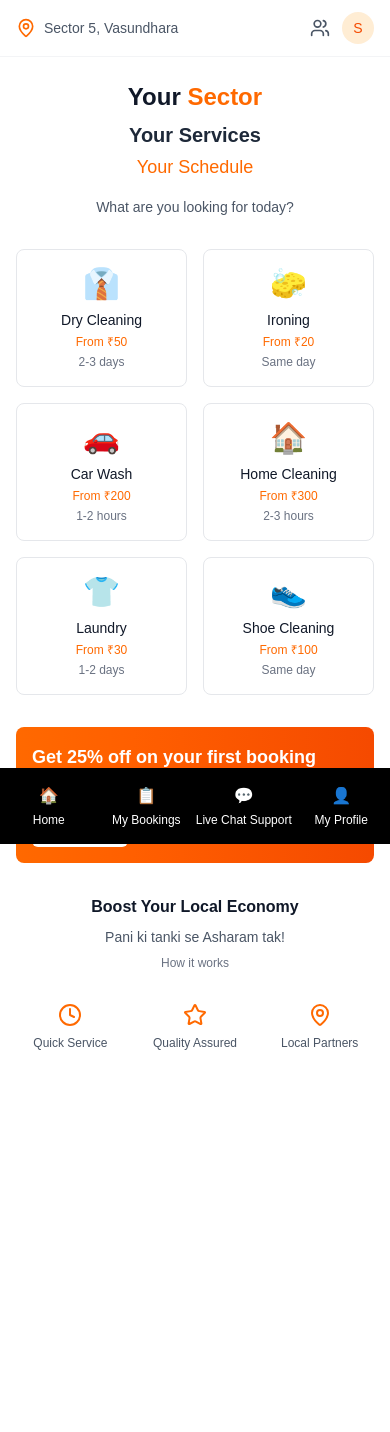
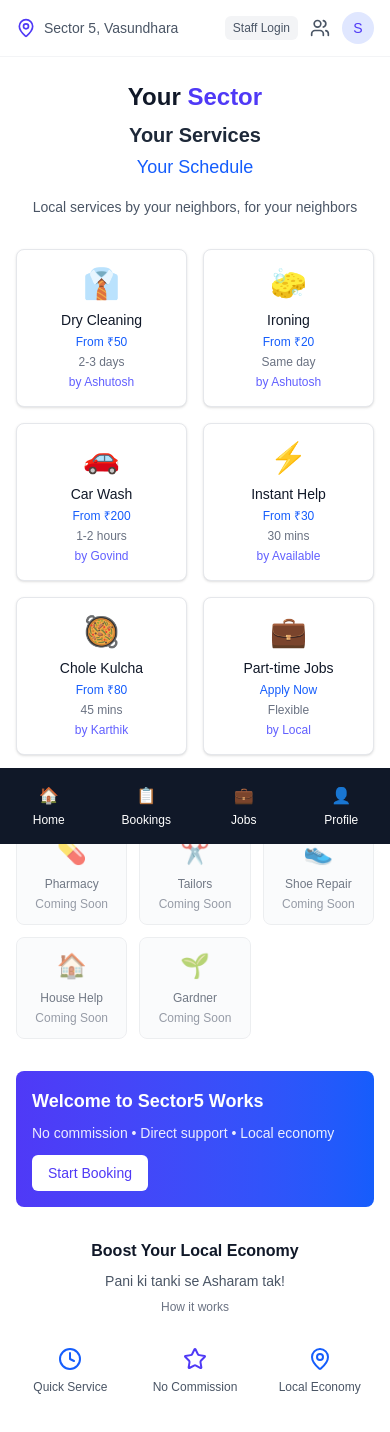
Before and after one commit to PantahrAI/sector5-works, a Next.js app: page / in a window 390 px wide. Shown: the top 1432 px of the page. Before the commit the page ends 1091 px from the top, so only its background shows below. Built offline with nearby package versions, Linux system fonts and the light colour scheme.

Commit message:
Alpha MVP: Added all service providers, staff login, coming soon services, Adhyapak brand colors, mobile-first interactions

```diff
--- a/app/page.tsx
+++ b/app/page.tsx
@@ -7,38 +7,52 @@ export default function Home() {
       title: "Dry Cleaning",
       icon: "👔",
       price: "From ₹50",
-      time: "2-3 days"
+      time: "2-3 days",
+      provider: "Ashutosh"
     },
     {
       title: "Ironing",
       icon: "🧽",
       price: "From ₹20",
-      time: "Same day"
+      time: "Same day",
+      provider: "Ashutosh"
     },
     {
       title: "Car Wash",
       icon: "🚗",
       price: "From ₹200",
-      time: "1-2 hours"
+      time: "1-2 hours",
+      provider: "Govind"
     },
     {
-      title: "Home Cleaning",
-      icon: "🏠",
-      price: "From ₹300",
-      time: "2-3 hours"
+      title: "Instant Help",
+      icon: "⚡",
+      price: "From ₹30",
+      time: "30 mins",
+      provider: "Available"
     },
     {
-      title: "Laundry",
-      icon: "👕",
-      price: "From ₹30",
-      time: "1-2 days"
+      title: "Chole Kulcha",
+      icon: "🥘",
+      price: "From ₹80",
+      time: "45 mins",
+      provider: "Karthik"
     },
     {
-      title: "Shoe Cleaning",
-      icon: "👟",
-      price: "From ₹100",
-      time: "Same day"
+      title: "Part-time Jobs",
+      icon: "💼",
+      price: "Apply Now",
+      time: "Flexible",
+      provider: "Local"
     }
+  ];
+
+  const comingSoonServices = [
+    { title: "Pharmacy", icon: "💊", status: "Coming Soon" },
+    { title: "Tailors", icon: "✂️", status: "Coming Soon" },
+    { title: "Shoe Repair", icon: "👟", status: "Coming Soon" },
+    { title: "House Help", icon: "🏠", status: "Coming Soon" },
+    { title: "Gardner", icon: "🌱", status: "Coming Soon" }
   ];
 
   return (
@@ -47,13 +61,16 @@ export default function Home() {
       <header className="bg-white border-b border-gray-100 px-4 py-3">
         <div className="max-w-md mx-auto flex items-center justify-between">
           <div className="flex items-center gap-2">
-            <MapPin className="h-5 w-5 text-orange-500" />
+            <MapPin className="h-5 w-5 text-indigo-600" />
             <span className="text-sm text-gray-600">Sector 5, Vasundhara</span>
           </div>
           <div className="flex items-center gap-3">
+            <button className="text-xs bg-gray-100 px-2 py-1 rounded-md text-gray-600 font-medium">
+              Staff Login
+            </button>
             <Users className="h-5 w-5 text-gray-600" />
-            <div className="h-8 w-8 bg-orange-100 rounded-full flex items-center justify-center">
-              <span className="text-sm font-medium text-orange-600">S</span>
+            <div className="h-8 w-8 bg-indigo-100 rounded-full flex items-center justify-center">
+              <span className="text-sm font-medium text-indigo-600">S</span>
             </div>
           </div>
         </div>
@@ -64,44 +81,68 @@ export default function Home() {
         {/* Hero Section */}
         <div className="text-center mb-8">
           <h1 className="text-2xl font-bold text-gray-900 mb-2">
-            Your <span className="text-orange-500">Sector</span>
+            Your <span className="text-indigo-600">Sector</span>
           </h1>
           <h2 className="text-xl font-semibold text-gray-800 mb-1">
             Your Services
           </h2>
-          <h3 className="text-lg font-medium text-orange-500 mb-4">
+          <h3 className="text-lg font-medium text-blue-600 mb-4">
             Your Schedule
           </h3>
           <p className="text-sm text-gray-600 mb-6">
-            What are you looking for today?
+            Local services by your neighbors, for your neighbors
           </p>
         </div>
 
         {/* Services Grid */}
-        <div className="grid grid-cols-2 gap-4 mb-8">
+        <div className="grid grid-cols-2 gap-4 mb-6">
           {services.map((service, index) => (
             <div
               key={index}
-              className="bg-white border border-gray-200 rounded-lg p-4 text-center hover:shadow-md transition-shadow cursor-pointer"
+              className="bg-white border border-gray-200 rounded-lg p-4 text-center active:scale-95 transition-transform cursor-pointer shadow-sm"
             >
               <div className="text-3xl mb-2">{service.icon}</div>
               <h3 className="font-medium text-gray-900 text-sm mb-1">
                 {service.title}
               </h3>
-              <p className="text-xs text-orange-500 font-medium mb-1">
+              <p className="text-xs text-blue-600 font-medium mb-1">
                 {service.price}
               </p>
-              <p className="text-xs text-gray-500">{service.time}</p>
+              <p className="text-xs text-gray-500 mb-1">{service.time}</p>
+              <p className="text-xs text-indigo-500 font-medium">
+                by {service.provider}
+              </p>
             </div>
           ))}
         </div>
 
+        {/* Coming Soon Section */}
+        <div className="mb-8">
+          <h4 className="text-lg font-semibold text-gray-900 mb-4 text-center">
+            Coming Soon to Your Sector
+          </h4>
+          <div className="grid grid-cols-3 gap-3">
+            {comingSoonServices.map((service, index) => (
+              <div
+                key={index}
+                className="bg-gray-50 border border-gray-200 rounded-lg p-3 text-center opacity-70"
+              >
+                <div className="text-2xl mb-2">{service.icon}</div>
+                <h3 className="font-medium text-gray-700 text-xs mb-1">
+                  {service.title}
+                </h3>
+                <p className="text-xs text-gray-500">{service.status}</p>
+              </div>
+            ))}
+          </div>
+        </div>
+
         {/* Promo Banner */}
-        <div className="bg-gradient-to-r from-orange-500 to-orange-600 rounded-lg p-4 mb-8 text-white">
-          <h3 className="font-bold text-lg mb-2">Get 25% off on your first booking</h3>
-          <p className="text-sm opacity-90 mb-3">Valid till 31st March</p>
-          <button className="bg-white text-orange-500 px-4 py-2 rounded-md font-medium text-sm">
-            Book Now
+        <div className="bg-gradient-to-r from-indigo-600 to-blue-600 rounded-lg p-4 mb-8 text-white">
+          <h3 className="font-bold text-lg mb-2">Welcome to Sector5 Works</h3>
+          <p className="text-sm opacity-90 mb-3">No commission • Direct support • Local economy</p>
+          <button className="bg-white text-indigo-600 px-4 py-2 rounded-md font-medium text-sm active:scale-95 transition-transform">
+            Start Booking
           </button>
         </div>
 
@@ -118,39 +159,39 @@ export default function Home() {
           {/* Features */}
           <div className="grid grid-cols-3 gap-4 text-center py-4">
             <div>
-              <Clock className="h-6 w-6 text-orange-500 mx-auto mb-2" />
+              <Clock className="h-6 w-6 text-blue-600 mx-auto mb-2" />
               <p className="text-xs text-gray-600">Quick Service</p>
             </div>
             <div>
-              <Star className="h-6 w-6 text-orange-500 mx-auto mb-2" />
-              <p className="text-xs text-gray-600">Quality Assured</p>
+              <Star className="h-6 w-6 text-indigo-600 mx-auto mb-2" />
+              <p className="text-xs text-gray-600">No Commission</p>
             </div>
             <div>
-              <MapPin className="h-6 w-6 text-orange-500 mx-auto mb-2" />
-              <p className="text-xs text-gray-600">Local Partners</p>
+              <MapPin className="h-6 w-6 text-blue-600 mx-auto mb-2" />
+              <p className="text-xs text-gray-600">Local Economy</p>
             </div>
           </div>
         </div>
       </main>
 
       {/* Bottom Navigation */}
-      <nav className="fixed bottom-0 left-0 right-0 bg-black text-white">
+      <nav className="fixed bottom-0 left-0 right-0 bg-gray-900 text-white">
         <div className="max-w-md mx-auto grid grid-cols-4 py-2">
-          <div className="text-center py-2">
-            <div className="text-orange-500">🏠</div>
+          <div className="text-center py-2 active:bg-gray-800 transition-colors">
+            <div className="text-blue-400">🏠</div>
             <p className="text-xs mt-1">Home</p>
           </div>
-          <div className="text-center py-2">
+          <div className="text-center py-2 active:bg-gray-800 transition-colors">
             <div>📋</div>
-            <p className="text-xs mt-1">My Bookings</p>
+            <p className="text-xs mt-1">Bookings</p>
           </div>
-          <div className="text-center py-2">
-            <div>💬</div>
-            <p className="text-xs mt-1">Live Chat Support</p>
+          <div className="text-center py-2 active:bg-gray-800 transition-colors">
+            <div>💼</div>
+            <p className="text-xs mt-1">Jobs</p>
           </div>
-          <div className="text-center py-2">
+          <div className="text-center py-2 active:bg-gray-800 transition-colors">
             <div>👤</div>
-            <p className="text-xs mt-1">My Profile</p>
+            <p className="text-xs mt-1">Profile</p>
           </div>
         </div>
       </nav>
```
Also changed, not shown: 1 other file (tests, documents, lock files or other folders).
